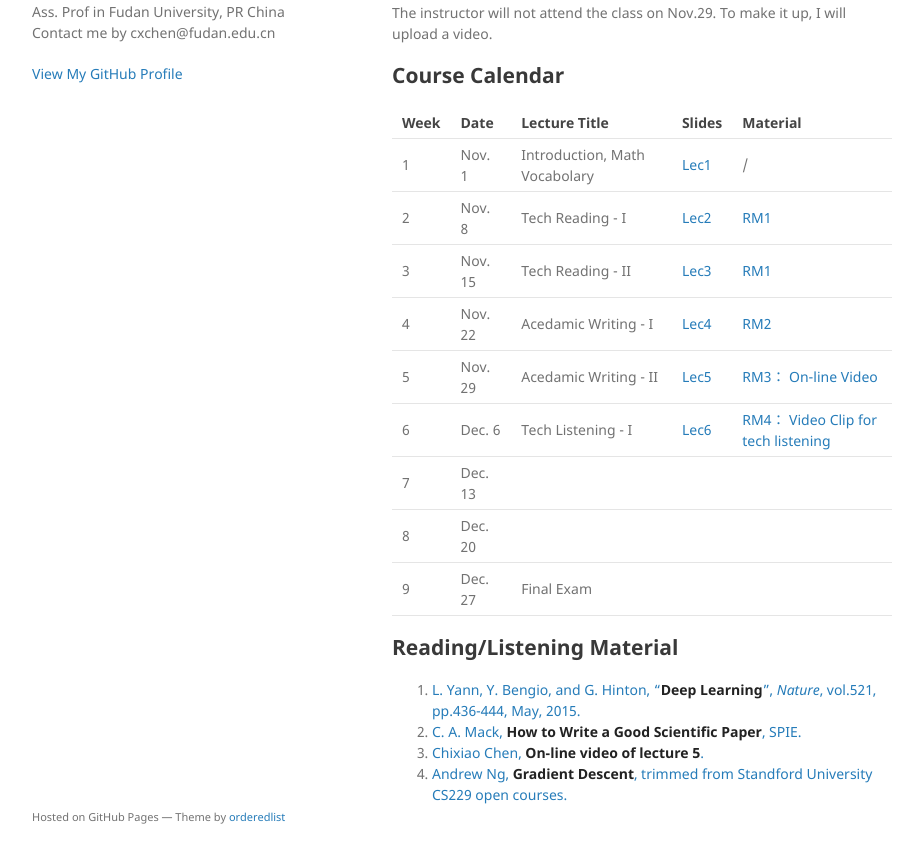
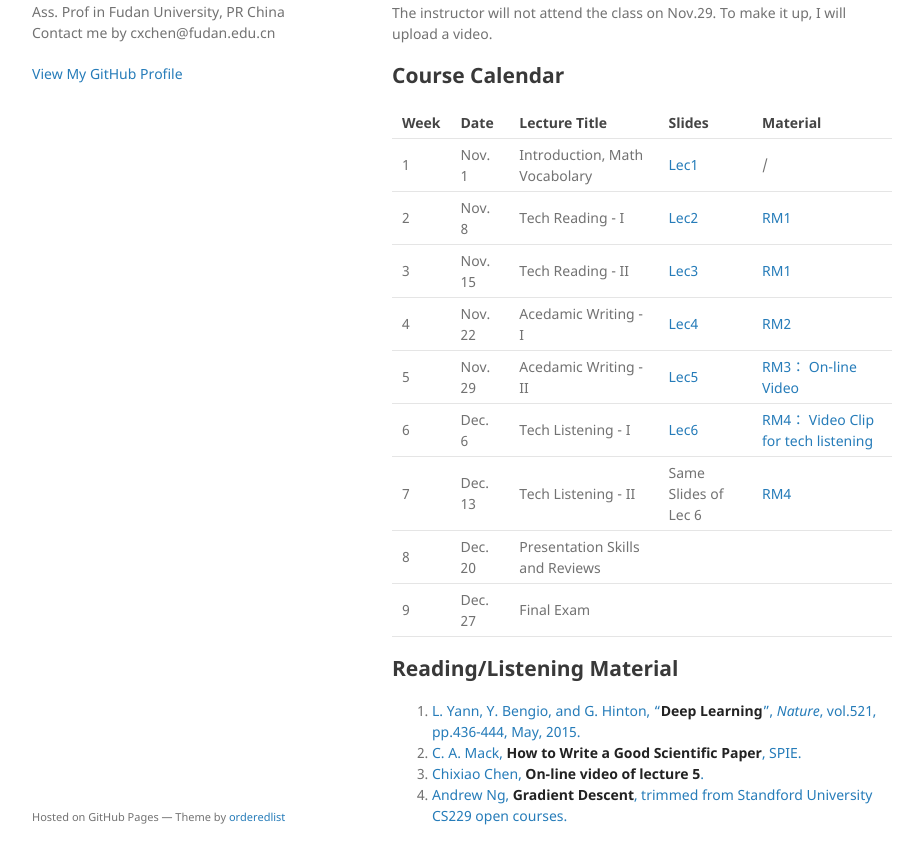
Before and after one commit to cihlab/cihlab.github.io, a Jekyll site: the page built from course/peng.md, in a window 1280 px wide and 1263 px high. Shown: the part 367-1231 px from the top of the window, without its empty margins (178-1101 px from the left). Built offline with Jekyll 4.4.1, drawn with Linux system fonts in a browser that asks for light colours; our own code applies the rules of GitHub Pages for plain Markdown files.

Commit message:
Update peng.md

```diff
--- a/course/peng.md
+++ b/course/peng.md
@@ -28,8 +28,8 @@ The instructor will not attend the class on Nov.29. To make it up, I will upload
 4| Nov. 22 | Acedamic Writing - I | [Lec4](./peng04.pdf)  | [RM2](https://spie.org/samples/9781510619142.pdf)|
 5| Nov. 29 | Acedamic Writing - II | [Lec5](./peng05.pdf)  | [RM3： On-line Video](http://oss.imux.top/lec5v.mp4)|
 6| Dec. 6 | Tech Listening - I | [Lec6](./peng06.pdf)  |  [RM4： Video Clip for tech listening](http://oss.imux.top/listing_ng_gradient_decent.mp4) |
-7| Dec. 13 |   |   |  |
-8| Dec. 20 |   |   |  |
+7| Dec. 13 | Tech Listening - II   |  Same Slides of Lec 6 | [RM4](http://oss.imux.top/listing_ng_gradient_decent.mp4) |
+8| Dec. 20 | Presentation Skills and Reviews |   |  |
 9| Dec. 27 | Final Exam  |   |  |
 
 ## Reading/Listening Material
```
